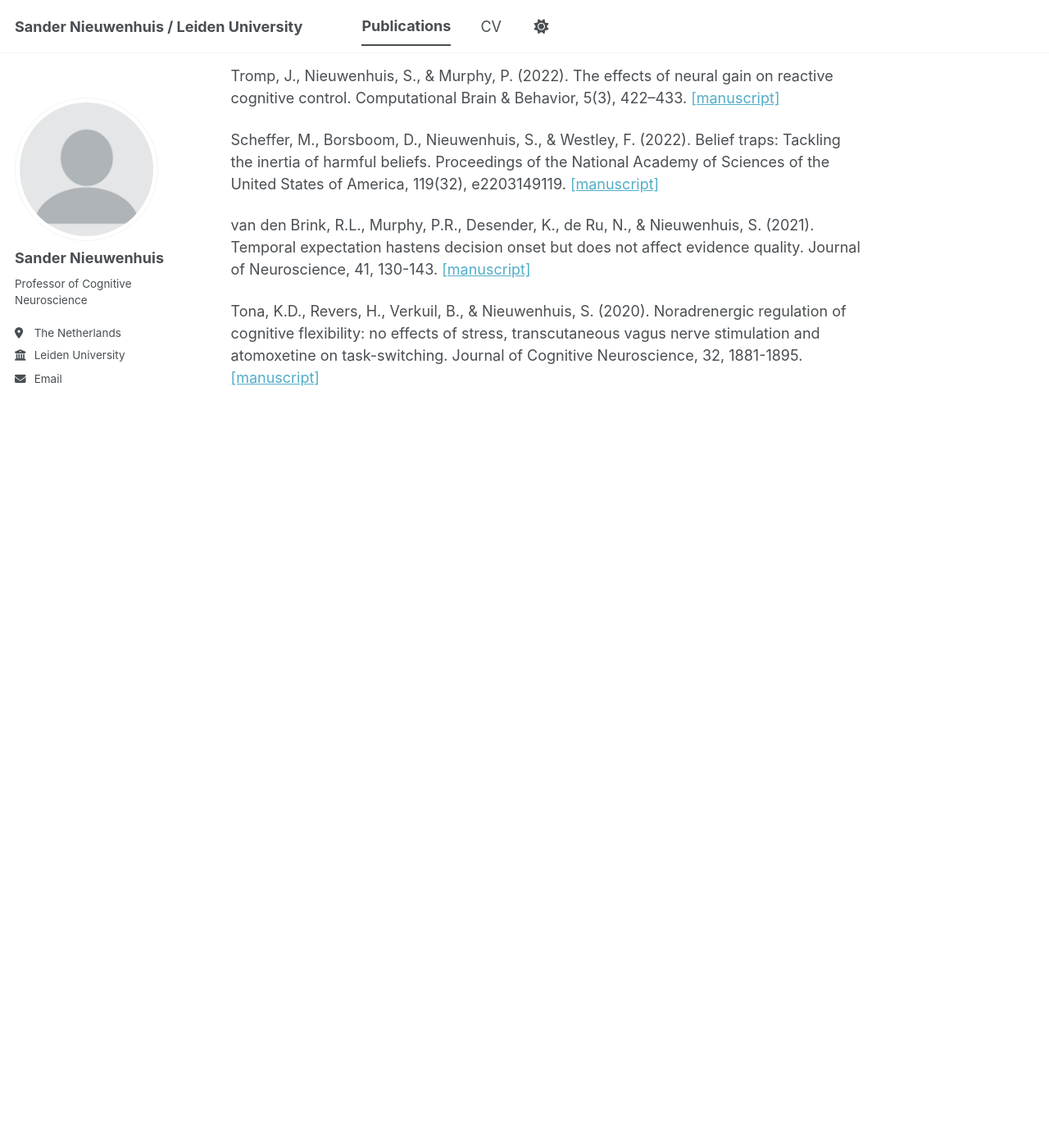
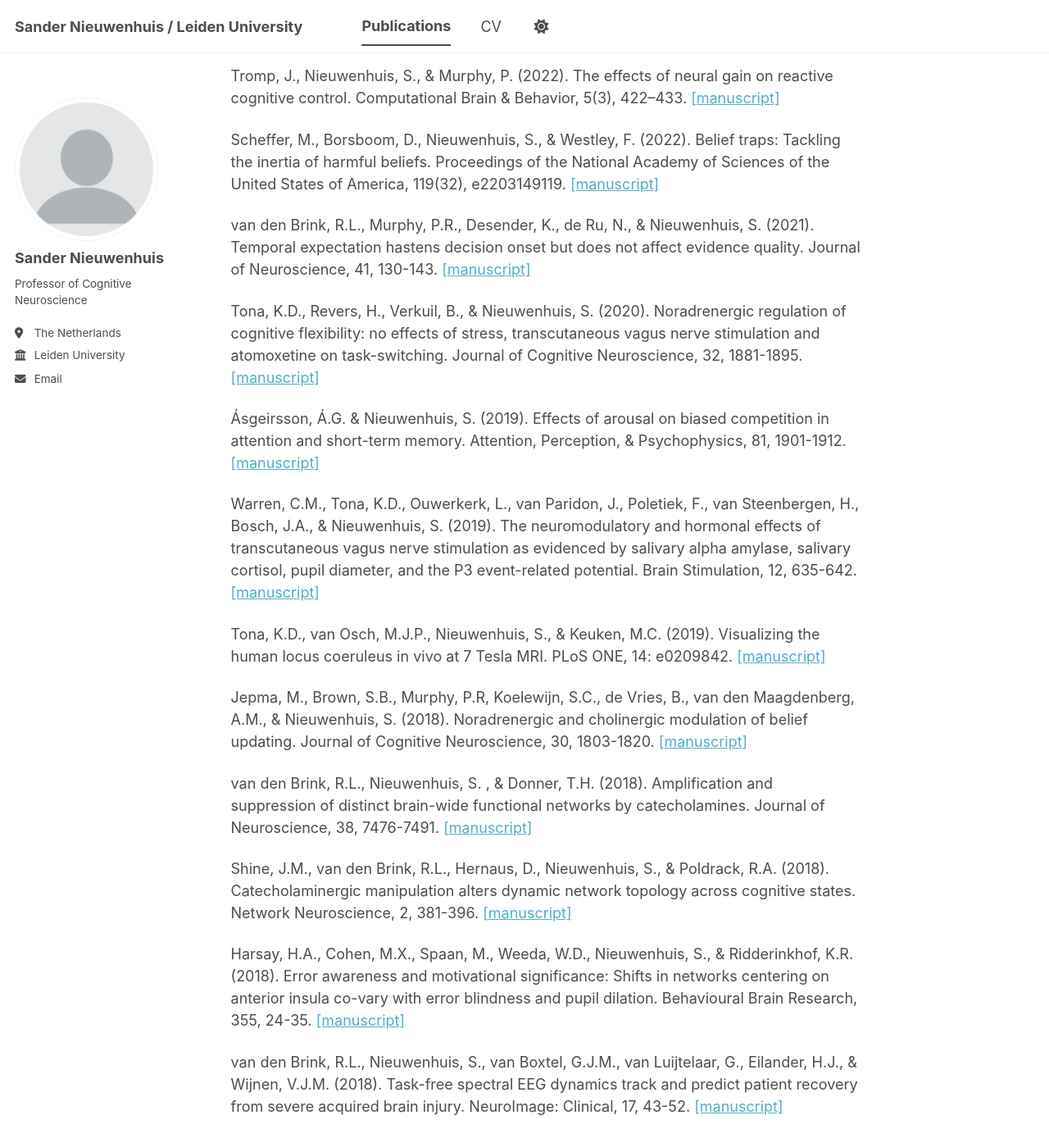
Before and after one commit to sander-nieuwenhuis/research, a Jekyll site: the page built from _pages/publications.md, in a window 1280 px wide and 1400 px high, scrolled down 2033 px. Shown: the whole window at 82% size. Built offline with Jekyll 4.4.1, drawn with Linux system fonts in a browser that asks for light colours; a script bundle is joined from its source files by our own code; library files that are not in the unit come from our copies; before the commit the page ends 2557 px from its top, so only the background shows below that.

Commit message:
Update publications.md

```diff
--- a/_pages/publications.md
+++ b/_pages/publications.md
@@ -51,3 +51,20 @@ Scheffer, M., Borsboom, D., Nieuwenhuis, S., & Westley, F. (2022). Belief traps:
 van den Brink, R.L., Murphy, P.R., Desender, K., de Ru, N., & Nieuwenhuis, S. (2021). Temporal expectation hastens decision onset but does not affect evidence quality. Journal of Neuroscience, 41, 130-143. [[manuscript]](https://sander-nieuwenhuis.github.io/research/assets/pdfs/vandenBrink_2021.pdf)
 
 Tona, K.D., Revers, H., Verkuil, B., & Nieuwenhuis, S. (2020). Noradrenergic regulation of cognitive flexibility: no effects of stress, transcutaneous vagus nerve stimulation and atomoxetine on task-switching. Journal of Cognitive Neuroscience, 32, 1881-1895. [[manuscript]](https://sander-nieuwenhuis.github.io/research/assets/pdfs/Tona_2020_JOCN.pdf)
+
+
+Ásgeirsson, Á.G. & Nieuwenhuis, S. (2019). Effects of arousal on biased competition in attention and short-term memory. Attention, Perception, & Psychophysics, 81, 1901-1912. [[manuscript]](https://sander-nieuwenhuis.github.io/research/assets/pdfs/AsgeirssonNieuwenhuis_APP.pdf)
+
+Warren, C.M., Tona, K.D., Ouwerkerk, L., van Paridon, J., Poletiek, F., van Steenbergen, H., Bosch, J.A., & Nieuwenhuis, S. (2019). The neuromodulatory and hormonal effects of transcutaneous vagus nerve stimulation as evidenced by salivary alpha amylase, salivary cortisol, pupil diameter, and the P3 event-related potential. Brain Stimulation, 12, 635-642. [[manuscript]](https://sander-nieuwenhuis.github.io/research/assets/pdfs/Warren_BrainStimulation.pdf)
+
+Tona, K.D., van Osch, M.J.P., Nieuwenhuis, S., & Keuken, M.C. (2019). Visualizing the human locus coeruleus in vivo at 7 Tesla MRI. PLoS ONE, 14: e0209842. [[manuscript]](https://sander-nieuwenhuis.github.io/research/assets/pdfs/Tona_PLOSONE.pdf)
+
+Jepma, M., Brown, S.B., Murphy, P.R, Koelewijn, S.C., de Vries, B., van den Maagdenberg, A.M., & Nieuwenhuis, S. (2018). Noradrenergic and cholinergic modulation of belief updating. Journal of Cognitive Neuroscience, 30, 1803-1820. [[manuscript]](https://sander-nieuwenhuis.github.io/research/assets/pdfs/Jepma_etal_JoCN_BeliefUpdating.pdf)
+
+van den Brink, R.L., Nieuwenhuis, S. , & Donner, T.H. (2018). Amplification and suppression of distinct brain-wide functional networks by catecholamines. Journal of Neuroscience, 38, 7476-7491. [[manuscript]](https://sander-nieuwenhuis.github.io/research/assets/pdfs/vandenBrink2018_JN.pdf)
+
+Shine, J.M., van den Brink, R.L., Hernaus, D., Nieuwenhuis, S., & Poldrack, R.A. (2018). Catecholaminergic manipulation alters dynamic network topology across cognitive states. Network Neuroscience, 2, 381-396. [[manuscript]](https://sander-nieuwenhuis.github.io/research/assets/pdfs/Shine_NN.pdf)
+
+Harsay, H.A., Cohen, M.X., Spaan, M., Weeda, W.D., Nieuwenhuis, S., & Ridderinkhof, K.R. (2018). Error awareness and motivational significance: Shifts in networks centering on anterior insula co-vary with error blindness and pupil dilation. Behavioural Brain Research, 355, 24-35. [[manuscript]](https://sander-nieuwenhuis.github.io/research/assets/pdfs/HarsayBBR.pdf)
+
+van den Brink, R.L., Nieuwenhuis, S., van Boxtel, G.J.M., van Luijtelaar, G., Eilander, H.J., & Wijnen, V.J.M. (2018). Task-free spectral EEG dynamics track and predict patient recovery from severe acquired brain injury. NeuroImage: Clinical, 17, 43-52. [[manuscript]](https://sander-nieuwenhuis.github.io/research/assets/pdfs/vandenBrink_NI-Clinical.pdf)
```
